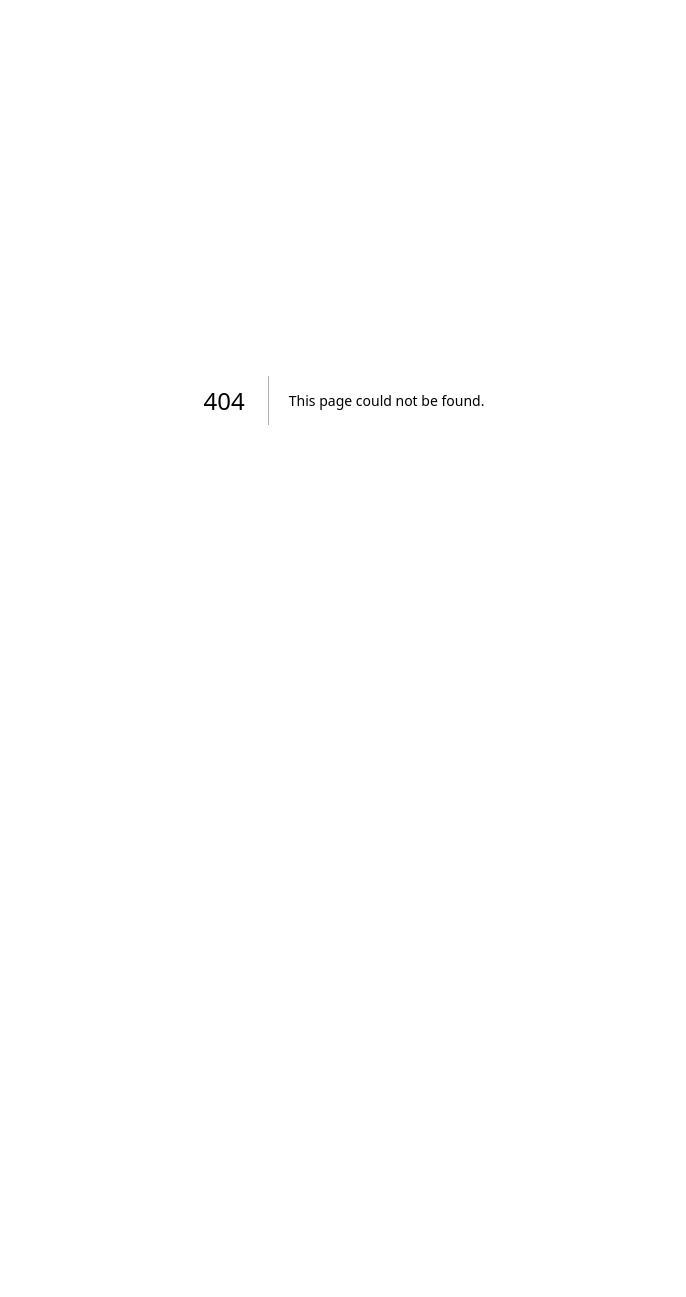
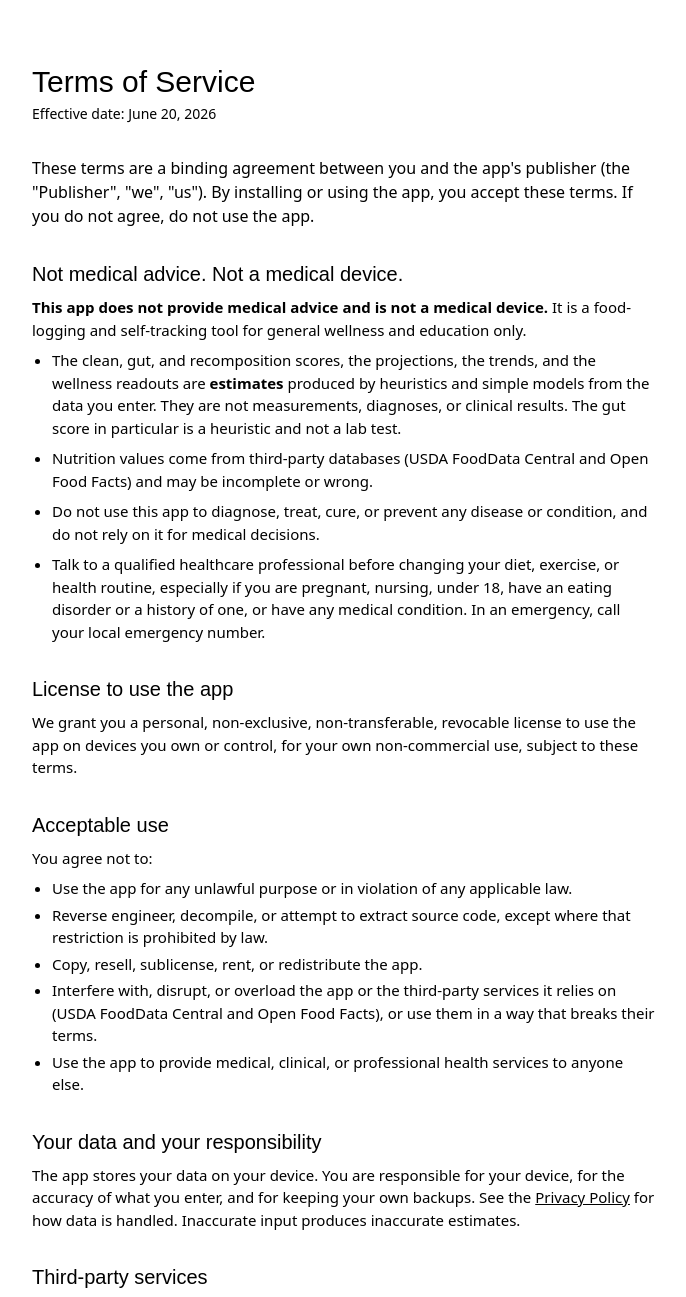
Before and after one commit to NyXkim5/bamboo-website, a Next.js app: page /terms in a window 1280 px wide. Before the commit this address had no page. Shown: the top 1297 px of the page, without its empty margins (296-982 px from the left). Before the commit the page ends 800 px from the top, so only its background shows below. Built offline with nearby package versions, Linux system fonts and the light colour scheme; a web font is replaced by a local one.

Commit message:
Add terms page, sitemap entry, and support footer link

```diff
--- a/src/app/page.tsx
+++ b/src/app/page.tsx
@@ -1,4 +1,5 @@
 import Image from "next/image";
+import Link from "next/link";
 import { WaitlistForm } from "./waitlist-form";
 import { WaitlistCounter } from "./waitlist-counter";
 import { ScrollReveal } from "./scroll-reveal";
@@ -319,12 +320,15 @@ export default function Home() {
           </span>
         </div>
         <div className="flex gap-6">
-          <a href="/privacy" className="text-sm text-[var(--ink-muted)] hover:text-[var(--ink)] transition-colors px-2 py-2">
+          <Link href="/privacy" className="text-sm text-[var(--ink-muted)] hover:text-[var(--ink)] transition-colors px-2 py-2">
             Privacy
-          </a>
-          <a href="/terms" className="text-sm text-[var(--ink-muted)] hover:text-[var(--ink)] transition-colors px-2 py-2">
+          </Link>
+          <Link href="/support" className="text-sm text-[var(--ink-muted)] hover:text-[var(--ink)] transition-colors px-2 py-2">
+            Support
+          </Link>
+          <Link href="/terms" className="text-sm text-[var(--ink-muted)] hover:text-[var(--ink)] transition-colors px-2 py-2">
             Terms
-          </a>
+          </Link>
         </div>
       </footer>
     </ScrollReveal>
--- a/src/app/sitemap.ts
+++ b/src/app/sitemap.ts
@@ -20,5 +20,11 @@ export default function sitemap(): MetadataRoute.Sitemap {
       changeFrequency: "monthly",
       priority: 0.5,
     },
+    {
+      url: "https://bamboonutrition.app/terms",
+      lastModified: new Date(),
+      changeFrequency: "monthly",
+      priority: 0.5,
+    },
   ];
 }
--- /dev/null
+++ b/src/app/terms/page.tsx
@@ -0,0 +1,148 @@
+import type { Metadata } from "next";
+import Link from "next/link";
+import { LegalSection } from "../legal-section";
+
+export const metadata: Metadata = {
+  title: "Terms of Service - Bamboo",
+  description: "The terms that govern your use of the Bamboo nutrition app.",
+};
+
+export default function TermsPage() {
+  return (
+    <main className="min-h-screen bg-[var(--bg)] text-[var(--ink)]">
+      <div className="max-w-2xl mx-auto px-6 py-16">
+        <h1 className="font-[family-name:var(--font-heading)] text-3xl mb-1">
+          Terms of Service
+        </h1>
+        <p className="text-sm text-[var(--ink-soft)] mb-8">Effective date: June 20, 2026</p>
+
+        <p className="mb-4">
+          These terms are a binding agreement between you and the app&apos;s publisher
+          (the &quot;Publisher&quot;, &quot;we&quot;, &quot;us&quot;). By installing or using the app, you accept
+          these terms. If you do not agree, do not use the app.
+        </p>
+
+        <LegalSection title="Not medical advice. Not a medical device.">
+          <p className="text-[15px] mb-2">
+            <strong>This app does not provide medical advice and is not a medical device.</strong>{" "}
+            It is a food-logging and self-tracking tool for general wellness and education only.
+          </p>
+          <ul className="list-disc pl-5 space-y-2 text-[15px]">
+            <li>The clean, gut, and recomposition scores, the projections, the trends, and the wellness readouts are <strong>estimates</strong> produced by heuristics and simple models from the data you enter. They are not measurements, diagnoses, or clinical results. The gut score in particular is a heuristic and not a lab test.</li>
+            <li>Nutrition values come from third-party databases (USDA FoodData Central and Open Food Facts) and may be incomplete or wrong.</li>
+            <li>Do not use this app to diagnose, treat, cure, or prevent any disease or condition, and do not rely on it for medical decisions.</li>
+            <li>Talk to a qualified healthcare professional before changing your diet, exercise, or health routine, especially if you are pregnant, nursing, under 18, have an eating disorder or a history of one, or have any medical condition. In an emergency, call your local emergency number.</li>
+          </ul>
+        </LegalSection>
+
+        <LegalSection title="License to use the app">
+          <p className="text-[15px]">
+            We grant you a personal, non-exclusive, non-transferable, revocable license to
+            use the app on devices you own or control, for your own non-commercial use,
+            subject to these terms.
+          </p>
+        </LegalSection>
+
+        <LegalSection title="Acceptable use">
+          <p className="text-[15px] mb-2">You agree not to:</p>
+          <ul className="list-disc pl-5 space-y-1 text-[15px]">
+            <li>Use the app for any unlawful purpose or in violation of any applicable law.</li>
+            <li>Reverse engineer, decompile, or attempt to extract source code, except where that restriction is prohibited by law.</li>
+            <li>Copy, resell, sublicense, rent, or redistribute the app.</li>
+            <li>Interfere with, disrupt, or overload the app or the third-party services it relies on (USDA FoodData Central and Open Food Facts), or use them in a way that breaks their terms.</li>
+            <li>Use the app to provide medical, clinical, or professional health services to anyone else.</li>
+          </ul>
+        </LegalSection>
+
+        <LegalSection title="Your data and your responsibility">
+          <p className="text-[15px]">
+            The app stores your data on your device. You are responsible for your device,
+            for the accuracy of what you enter, and for keeping your own backups. See the{" "}
+            <Link href="/privacy" className="text-[var(--green-dark)] underline">
+              Privacy Policy
+            </Link>{" "}
+            for how data is handled. Inaccurate input produces inaccurate estimates.
+          </p>
+        </LegalSection>
+
+        <LegalSection title="Third-party services">
+          <p className="text-[15px]">
+            The app fetches nutrition data from USDA FoodData Central and Open Food Facts.
+            We do not control those services and are not responsible for their content,
+            accuracy, or availability. Your use of data they return is at your own risk.
+          </p>
+        </LegalSection>
+
+        <LegalSection title="No warranty">
+          <p className="text-[15px]">
+            The app is provided &quot;as is&quot; and &quot;as available&quot;, without warranties of any
+            kind, whether express or implied, including but not limited to merchantability,
+            fitness for a particular purpose, accuracy, and non-infringement. We do not
+            warrant that the app will be uninterrupted, error-free, accurate, or that any
+            estimate it produces is correct. To the maximum extent permitted by law, we
+            disclaim all warranties.
+          </p>
+        </LegalSection>
+
+        <LegalSection title="Limitation of liability">
+          <p className="text-[15px] mb-2">
+            To the maximum extent permitted by law, the Publisher and its officers,
+            employees, and contributors will not be liable for any indirect, incidental,
+            special, consequential, or punitive damages, or for any loss of data, profits,
+            or health outcomes, arising out of or related to your use of or inability to
+            use the app, even if advised of the possibility of such damages. To the maximum
+            extent permitted by law, our total liability for any claim relating to the app
+            will not exceed the greater of the amount you paid for the app or ten US
+            dollars (USD 10).
+          </p>
+          <p className="text-[15px]">
+            Some jurisdictions do not allow certain warranty disclaimers or liability
+            limits, so some of the above may not apply to you. In that case, our liability
+            is limited to the smallest extent permitted by law.
+          </p>
+        </LegalSection>
+
+        <LegalSection title="Changes to the app and these terms">
+          <p className="text-[15px]">
+            We may change, suspend, or discontinue the app, or update these terms, at any
+            time. When we update these terms, we will change the effective date above.
+            Continued use after an update means you accept the revised terms.
+          </p>
+        </LegalSection>
+
+        <LegalSection title="Termination">
+          <p className="text-[15px]">
+            You may stop using the app and uninstall it at any time. We may suspend or end
+            your license if you violate these terms. Sections that by their nature should
+            survive termination, including the disclaimers and the limitation of liability,
+            survive.
+          </p>
+        </LegalSection>
+
+        <LegalSection title="Governing law">
+          <p className="text-[15px]">
+            These terms are governed by the laws of the State of California, United States,
+            without regard to its conflict-of-laws rules. The courts located in that
+            jurisdiction will have exclusive jurisdiction over any dispute, unless
+            applicable law requires otherwise.
+          </p>
+        </LegalSection>
+
+        <LegalSection title="Contact">
+          <p className="text-[15px]">
+            Questions about these terms:{" "}
+            <a href="mailto:privacy@bamboonutrition.app" className="text-[var(--green-dark)] underline">
+              privacy@bamboonutrition.app
+            </a>
+          </p>
+        </LegalSection>
+
+        <div className="mt-12 pt-6 border-t border-[var(--border)]">
+          <Link href="/" className="text-sm text-[var(--green-dark)] hover:underline">
+            &larr; Back to Bamboo
+          </Link>
+        </div>
+      </div>
+    </main>
+  );
+}
```
